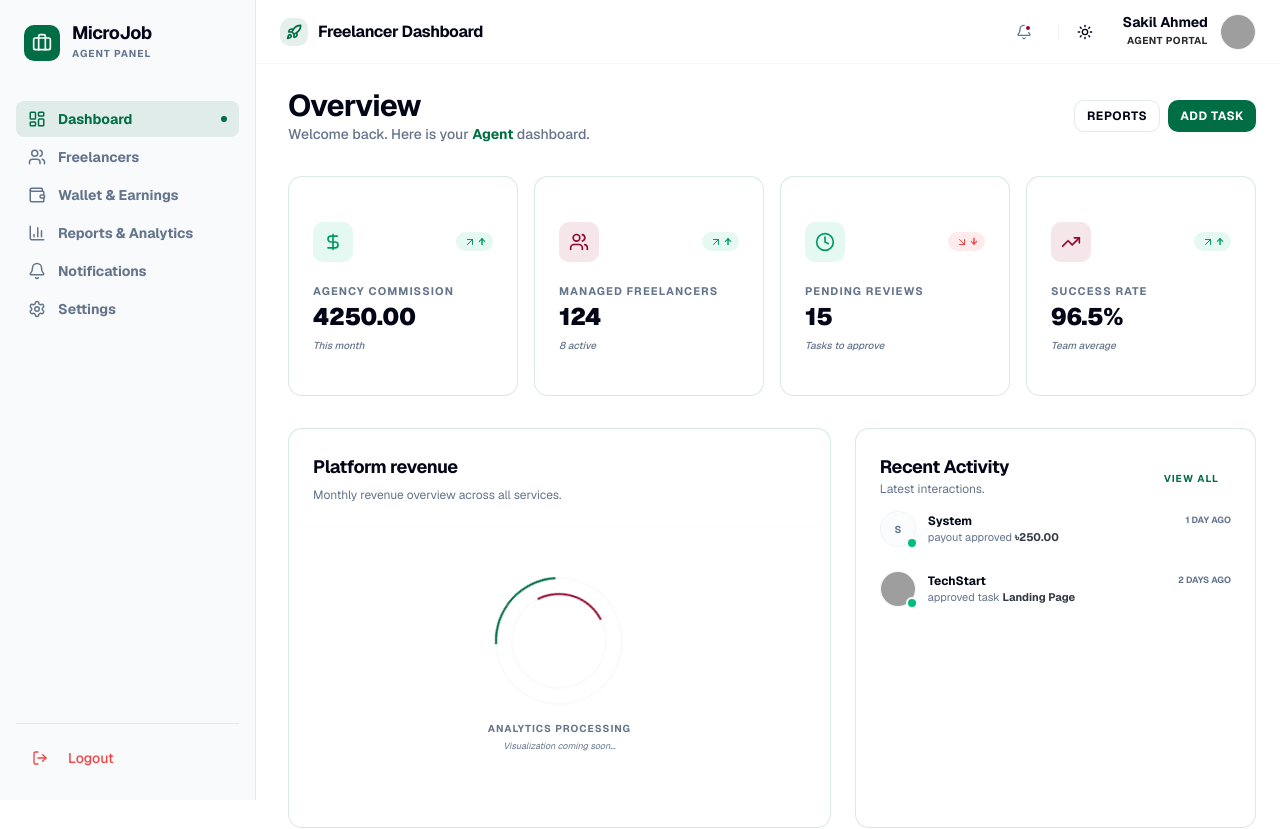
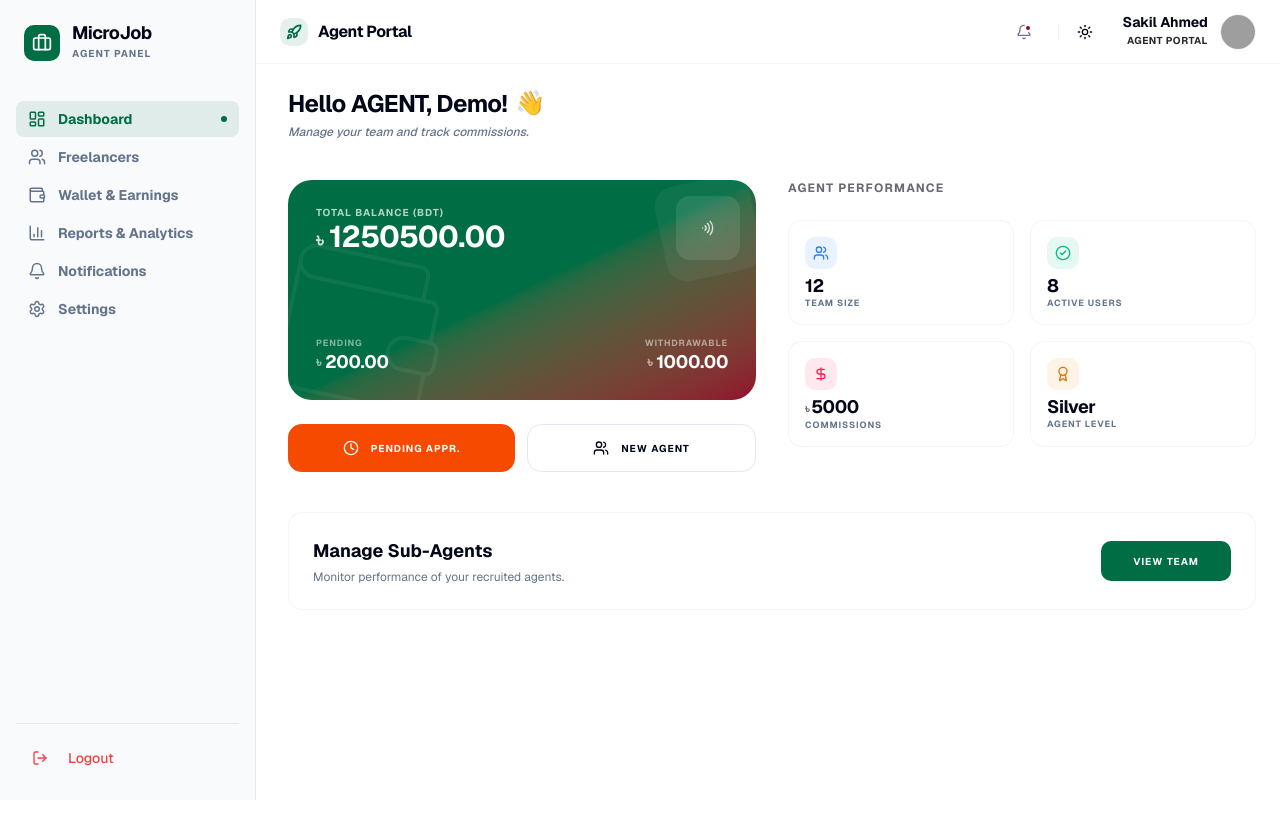
Before and after one commit to smtechsoft/Microjob-Platform-Next-JS, a Next.js app: page /agent/dashboard in a window 1280 px wide. Shown: the top 829 px of the page. After the commit the page ends 800 px from the top, so only its background shows below. Built offline with nearby package versions, Linux system fonts and the light colour scheme; grey boxes are pictures that could not be loaded.

Commit message:
agent dashboard updated

```diff
--- a/components/shared/dashboard-view.tsx
+++ b/components/shared/dashboard-view.tsx
@@ -15,7 +15,8 @@ import {
   Star,
   Zap,
   ShieldCheck,
-  ClipboardList
+  ClipboardList,
+  Award
 } from "lucide-react"
 import { motion } from "framer-motion"
 
@@ -37,10 +38,10 @@ const getStats = (role: string) => {
   }
   if (role === "agent") {
     return [
-      { title: "Agency Commission", value: "4250.00", description: "This month", icon: DollarSign, trend: "up", color: "bg-emerald-500/10 text-emerald-600" },
-      { title: "Managed Freelancers", value: "124", description: "8 active", icon: Users, trend: "up", color: "bg-secondary/10 text-secondary" },
-      { title: "Pending Reviews", value: "15", description: "Tasks to approve", icon: Clock, trend: "down", color: "bg-emerald-500/10 text-emerald-600" },
-      { title: "Success Rate", value: "96.5%", description: "Team average", icon: TrendingUp, trend: "up", color: "bg-secondary/10 text-secondary" },
+      { title: "Team Size", value: "12", description: "", icon: Users, trend: "up", color: "text-blue-500 bg-blue-500/10" },
+      { title: "Active Users", value: "8", description: "", icon: CheckCircle2, trend: "up", color: "text-emerald-500 bg-emerald-500/10" },
+      { title: "Commissions", value: "5000", description: "", icon: DollarSign, trend: "up", color: "text-rose-500 bg-rose-500/10" },
+      { title: "Agent Level", value: "Silver", description: "", icon: Award, trend: "neutral", color: "text-amber-600 bg-amber-500/10" },
     ]
   }
   // Freelancer Stats
@@ -323,177 +324,87 @@ export function DashboardView({ role = "admin" }: { role?: string }) {
     )
   }
 
-  // Default Dashboard for Agent
+  // Layout for AGENT matches the screenshot BUT WITH ORIGINAL DESIGN
+  if (role === "agent") {
     return (
-    <div className="space-y-8">
-      <div className="flex flex-col gap-1 md:flex-row md:items-center md:justify-between">
-        <div>
-          <h2 className="text-3xl font-bold tracking-tight text-foreground">Overview</h2>
-          <p className="text-sm font-medium text-muted-foreground">Welcome back. Here is your <span className="font-bold text-primary capitalize">{role}</span> dashboard.</p>
-        </div>
-        <div className="flex items-center gap-2">
-          <Button variant="outline" size="sm" className="rounded-lg border-border text-xs font-bold uppercase tracking-wider text-foreground transition-all hover:border-primary/20">
-            Reports
+      <div className="space-y-10">
+        <Header
+          title="Hello AGENT, Demo!"
+          subtitle="Manage your team and track commissions."
+        />
+
+        <div className="grid grid-cols-1 lg:grid-cols-2 gap-8 items-start">
+          {/* Left Column: Wallet Financials */}
+          <div className="space-y-6">
+            <WalletCard
+              balance="1250500.00"
+              pending="200.00"
+              withdrawable="1000.00"
+              currency={currency}
+              onToggleCurrency={toggleCurrency}
+            />
+            {/* Agent Actions Column row - Orange Pending / Outline New Agent */}
+            <div className="flex gap-3">
+              <Button className="flex-1 h-12 rounded-xl bg-orange-600 hover:bg-orange-700 text-white font-bold uppercase tracking-widest text-[10px] shadow-none gap-3 border-0">
+                  <Clock className="size-5" />
+                  Pending Appr.
               </Button>
-          <Button size="sm" className="rounded-lg bg-primary text-primary-foreground hover:bg-primary/90 text-xs font-bold uppercase tracking-wider">
-            Add Task
+              <Button variant="outline" className="flex-1 h-12 rounded-xl border-border bg-card hover:bg-muted text-foreground font-bold uppercase tracking-widest text-[10px] shadow-none gap-3">
+                  <Users className="size-5" />
+                  New Agent
               </Button>
             </div>
           </div>
 
-      <div className="grid gap-4 grid-cols-1 sm:grid-cols-2 lg:grid-cols-4">
+          {/* Right Column: Performance Grid */}
+          <div className="space-y-6">
+            <h3 className="text-xs font-bold tracking-tight text-foreground uppercase tracking-widest opacity-60">Agent Performance</h3>
+            <div className="grid grid-cols-2 gap-4">
               {currentStats.map((stat, i) => (
                 <motion.div
                   key={stat.title}
-            initial={{ opacity: 0, y: 10 }}
-            animate={{ opacity: 1, y: 0 }}
-            transition={{ delay: i * 0.05, duration: 0.4 }}
-            className="h-[220px]"
+                  initial={{ opacity: 0, scale: 0.95 }}
+                  animate={{ opacity: 1, scale: 1 }}
+                  transition={{ delay: i * 0.05 }}
+                  className="bg-card border border-border/40 p-4 rounded-xl space-y-2 transition-colors hover:border-primary/20 cursor-pointer select-none"
+                  onClick={toggleCurrency}
                 >
-            <Card className="h-full flex flex-col justify-center">
-              <div className="p-6">
-                <div className="flex items-center justify-between">
-                  <div className={stat.color + " rounded-lg p-2.5"}>
-                    <stat.icon className="size-5" />
+                  <div className={cn("size-8 rounded-lg flex items-center justify-center", stat.color)}>
+                    <stat.icon className="size-4" />
                   </div>
-                  {stat.trend === "up" ? (
-                    <div className="text-[10px] font-bold text-emerald-600 flex items-center bg-emerald-500/10 px-2 py-0.5 rounded-full uppercase tracking-tighter">
-                      <ArrowUpRight className="mr-0.5 size-3" />
-                      ↑
+                  <div>
+                    <h4 className="text-lg font-bold text-foreground tracking-tight leading-none flex items-baseline">
+                      {stat.title.includes("Commissions") ? (
+                        <span className="text-xs mr-0.5 opacity-60 font-bold">{symbol}</span>
+                      ) : null}
+                      {stat.title.includes("Commissions") ? formatValue(stat.value) : stat.value}
+                    </h4>
+                    <p className="text-[9px] font-bold text-muted-foreground uppercase tracking-widest mt-1 leading-none">{stat.title}</p>
                   </div>
-                  ) : stat.trend === "down" ? (
-                    <div className="text-[10px] font-bold text-destructive flex items-center bg-destructive/10 px-2 py-0.5 rounded-full uppercase tracking-tighter">
-                      <ArrowDownRight className="mr-0.5 size-3" />
-                      ↓
-                    </div>
-                  ) : (
-                    <div className="text-[10px] font-bold text-muted-foreground flex items-center bg-muted/20 px-2 py-0.5 rounded-full uppercase tracking-tighter">
-                      Active
-                    </div>
-                  )}
-                </div>
-                <div className="mt-6">
-                  <p className="text-[11px] font-bold text-muted-foreground uppercase tracking-widest leading-none mb-2">{stat.title}</p>
-                  <h3 className="text-2xl font-black text-foreground tracking-tight leading-none">{stat.value}</h3>
-                  <p className="text-[10px] text-muted-foreground font-medium mt-3 flex items-center italic leading-none whitespace-nowrap overflow-hidden text-ellipsis">
-                    {stat.description}
-                  </p>
-                </div>
-              </div>
-            </Card>
                 </motion.div>
               ))}
             </div>
-
-      <div className="grid gap-6 grid-cols-1 lg:grid-cols-7">
-        <Card className="col-span-1 lg:col-span-4">
-          <CardHeader>
-            <CardTitle className="text-lg font-bold text-foreground lowercase first-letter:uppercase tracking-tight">
-              Platform Revenue
-            </CardTitle>
-            <CardDescription className="text-xs text-muted-foreground">
-              Monthly revenue overview across all services.
-            </CardDescription>
-          </CardHeader>
-          <CardContent className="h-[300px] flex items-center justify-center border-t border-border/10 bg-muted/5">
-            <div className="flex flex-col items-center gap-4 text-center">
-              <div className="relative size-32">
-                <div className="absolute inset-0 rounded-full border-2 border-muted border-t-primary animate-[spin_3s_linear_infinite]" />
-                <div className="absolute inset-4 rounded-full border-2 border-muted border-r-secondary animate-[spin_2s_linear_infinite]" />
-              </div>
-              <div className="space-y-1">
-                <p className="text-[10px] font-bold text-muted-foreground uppercase tracking-widest">Analytics Processing</p>
-                <p className="text-[9px] text-muted-foreground italic">Visualization coming soon...</p>
           </div>
         </div>
-          </CardContent>
-        </Card>
 
-        <Card className="col-span-1 lg:col-span-3">
-          <CardHeader className="flex flex-row items-center justify-between pb-2">
-            <div>
-              <CardTitle className="text-lg font-bold text-foreground">Recent Activity</CardTitle>
-              <CardDescription className="text-xs text-muted-foreground">Latest interactions.</CardDescription>
+        {/* Bottom Section: Wide Card for Sub-Agent Management */}
+        <div className="space-y-6">
+          <Card className="group border-border/40 hover:border-primary/20 transition-all bg-card shadow-none overflow-hidden cursor-pointer">
+            <CardContent className="p-6">
+               <div className="flex flex-col sm:flex-row items-center justify-between gap-6">
+                  <div className="space-y-1 text-center sm:text-left">
+                     <h3 className="text-lg font-bold text-foreground capitalize">Manage Sub-Agents</h3>
+                     <p className="text-xs text-muted-foreground">Monitor performance of your recruited agents.</p>
                   </div>
-            <Button variant="ghost" size="sm" className="text-[10px] font-bold uppercase tracking-widest text-primary hover:bg-primary/5">View All</Button>
-          </CardHeader>
-          <CardContent>
-            <div className="space-y-6">
-              {activities.map((activity, i) => (
-                <div key={i} className="flex gap-3 group items-center">
-                  <div className="relative">
-                    <Avatar className="size-9 border border-border/50 group-hover:border-primary/50 transition-colors">
-                      <AvatarImage src={activity.avatar} />
-                      <AvatarFallback className="text-[10px] font-bold text-muted-foreground bg-muted/50">{activity.user[0] || 'S'}</AvatarFallback>
-                    </Avatar>
-                    <div className={cn(
-                      "absolute -bottom-0.5 -right-0.5 size-3 rounded-full border-2 border-card",
-                      activity.status === "success" ? "bg-emerald-500" :
-                        activity.status === "pending" ? "bg-amber-500" : "bg-destructive"
-                    )} />
-                  </div>
-                  <div className="flex-1 space-y-0.5 min-w-0">
-                    <div className="flex items-center justify-between">
-                      <p className="text-xs font-bold text-foreground truncate">{activity.user}</p>
-                      <span className="text-[9px] font-bold text-muted-foreground uppercase whitespace-nowrap ml-2">{activity.time}</span>
-                    </div>
-                    <p className="text-[11px] text-muted-foreground leading-tight truncate">
-                      {activity.action} <span className="font-bold text-foreground/80">{activity.target}</span>
-                    </p>
-                  </div>
-                </div>
-              ))}
+                  <Button className="h-10 px-8 rounded-lg bg-primary text-primary-foreground font-bold uppercase tracking-widest text-[10px] shadow-none gap-2">
+                     View Team
+                  </Button>
                </div>
             </CardContent>
           </Card>
         </div>
-
-      {role === "agent" && (
-        <div className="grid gap-4 grid-cols-1 sm:grid-cols-2 lg:grid-cols-3">
-          <Card className="cursor-pointer group">
-            <CardContent className="p-5 flex items-center gap-4 h-[90px]">
-              <div className="size-11 rounded-xl bg-primary/10 flex items-center justify-center text-primary group-hover:scale-110 transition-transform">
-                <Users className="size-5" />
-              </div>
-              <div className="space-y-0.5">
-                <h4 className="text-sm font-bold text-foreground tracking-tight">Freelancer Requests</h4>
-                <p className="text-[10px] text-muted-foreground uppercase font-bold tracking-widest opacity-70">12 pending items</p>
-              </div>
-              <div className="ml-auto opacity-0 group-hover:opacity-100 transition-opacity">
-                <ArrowUpRight className="size-4 text-primary" />
-              </div>
-            </CardContent>
-          </Card>
-          <Card className="cursor-pointer group">
-            <CardContent className="p-5 flex items-center gap-4 h-[90px]">
-              <div className="size-11 rounded-xl bg-secondary/10 flex items-center justify-center text-secondary group-hover:scale-110 transition-transform">
-                <DollarSign className="size-5" />
-              </div>
-              <div className="space-y-0.5">
-                <h4 className="text-sm font-bold text-foreground tracking-tight">Payout Review</h4>
-                <p className="text-[10px] text-muted-foreground uppercase font-bold tracking-widest opacity-70">$1,250 in review</p>
-              </div>
-              <div className="ml-auto opacity-0 group-hover:opacity-100 transition-opacity">
-                <ArrowUpRight className="size-4 text-secondary" />
-              </div>
-            </CardContent>
-          </Card>
-          <Card className="cursor-pointer group sm:col-span-2 lg:col-span-1">
-            <CardContent className="p-5 flex items-center gap-4 h-[90px]">
-              <div className="size-11 rounded-xl bg-destructive/10 flex items-center justify-center text-destructive group-hover:scale-110 transition-transform">
-                <AlertCircle className="size-5" />
-              </div>
-              <div className="space-y-0.5">
-                <h4 className="text-sm font-bold text-foreground tracking-tight">Dispute Center</h4>
-                <p className="text-[10px] text-muted-foreground uppercase font-bold tracking-widest opacity-70">3 active disputes</p>
-              </div>
-              <div className="ml-auto opacity-0 group-hover:opacity-100 transition-opacity">
-                <ArrowUpRight className="size-4 text-destructive" />
-              </div>
-            </CardContent>
-          </Card>
-        </div>
-      )}
       </div>
     )
   }
+  return null
+}
--- a/components/shared/navbar.tsx
+++ b/components/shared/navbar.tsx
@@ -75,12 +75,12 @@ export function Navbar({
           </Button>
 
           {/* Title Context - Design is Original, Content is Dynamic */}
-          <div className="flex flex-1 items-center justify-center lg:justify-start gap-2.5">
+          <div className="flex items-center gap-2.5">
              <div className="size-7 rounded-lg flex items-center justify-center bg-primary/10">
                 <Rocket className="size-4 text-primary" strokeWidth={2.5} />
              </div>
              <h2 className="text-base font-bold tracking-tight text-foreground">
-                {isAdmin ? "Admin Portal" : "Freelancer Dashboard"}
+                {role === "admin" ? "Admin Portal" : role === "agent" ? "Agent Portal" : "TaskGo Dashboard"}
              </h2>
           </div>
         </div>
```
Lines whose indentation alone changed are shown as unchanged.
